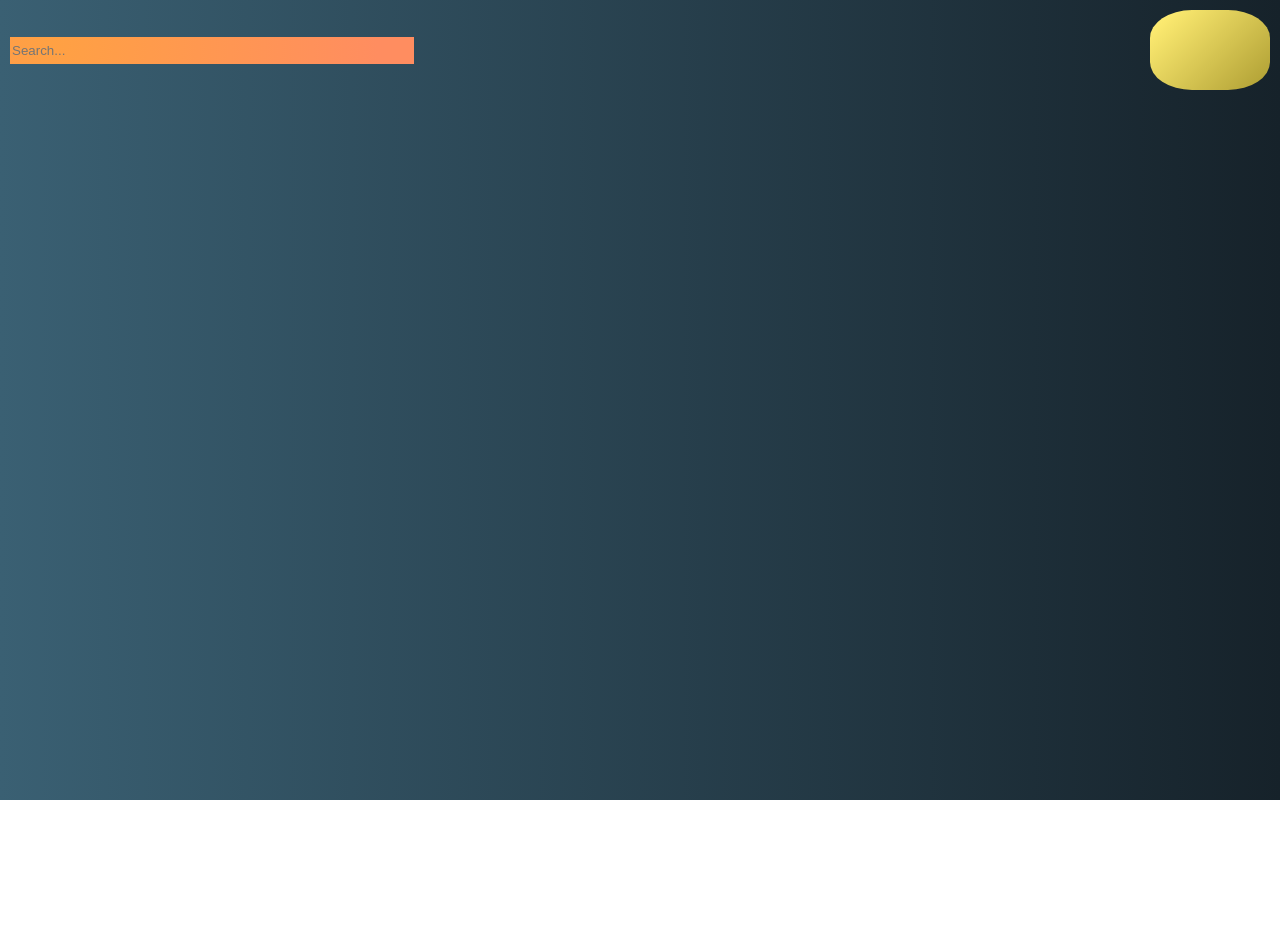
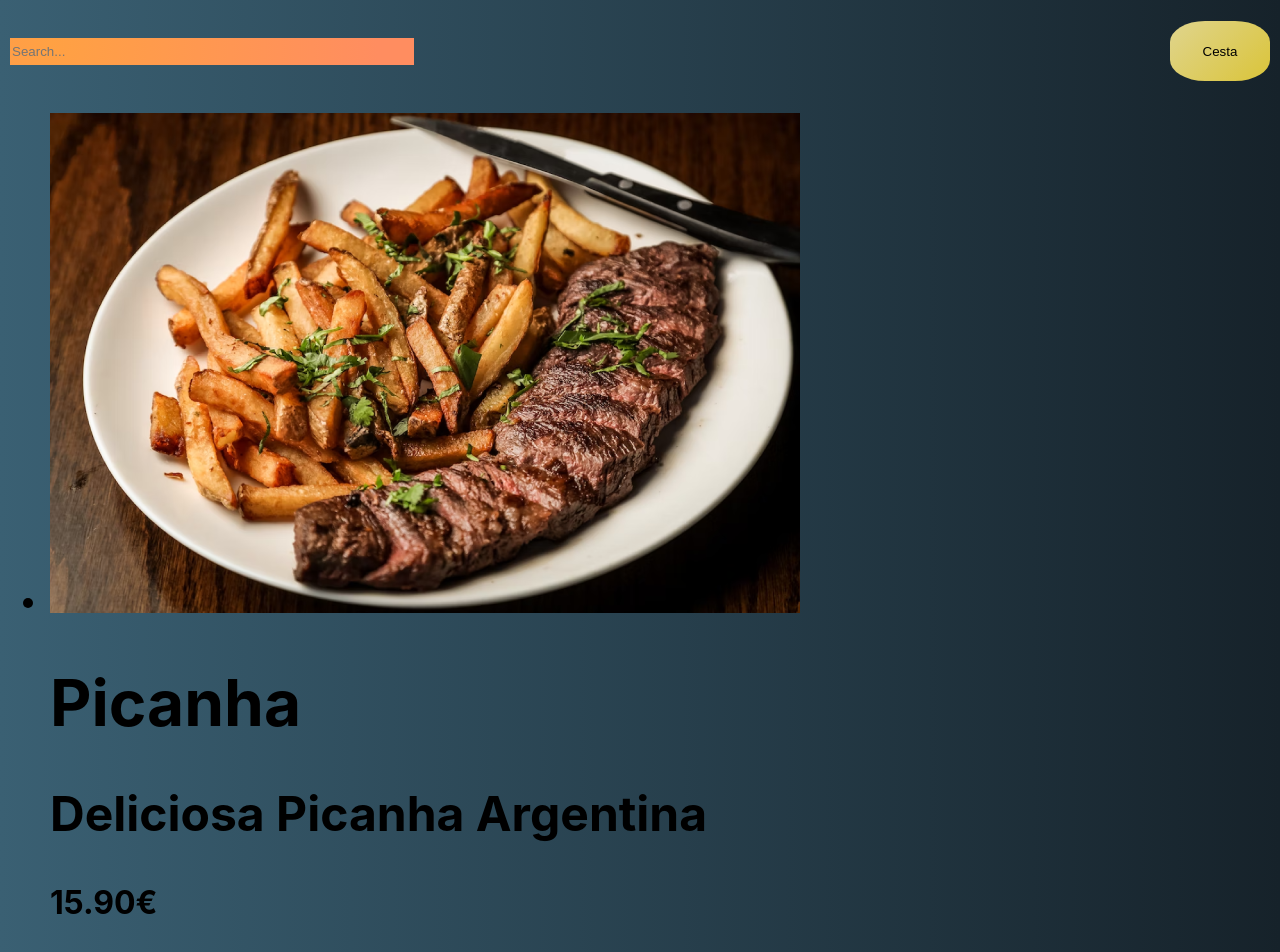
Before and after one commit to JorgeNeiva/Projecto-Final, a React (Create React App) app in the folder restaurant/: page / in a window 1280 px wide. Shown: the top 952 px of the page. Before the commit the page ends 800 px from the top, so only its background shows below. Built offline with nearby package versions, Linux system fonts and the light colour scheme.

Commit message:
create product list

```diff
--- a/restaurant/src/App.js
+++ b/restaurant/src/App.js
@@ -1,11 +1,15 @@
 import logo from './logo.svg';
 import './App.css';
 import SearchBar from './components/Navbar/Navbar';
+import FoodList from './components/productList/ProductList.jsx';
 import { BrowserRouter, Router } from 'react-router-dom';
 
 function App(){
   return(
-    <SearchBar></SearchBar>
+    <h1>
+      <SearchBar></SearchBar>
+      <FoodList></FoodList>
+    </h1>
 
   )
 }
--- a/restaurant/src/components/Navbar/Navbar.css
+++ b/restaurant/src/components/Navbar/Navbar.css
@@ -7,10 +7,10 @@
 
 .cart{
 
-    width: 120px;
-    height: 80px;
+    width: 100px;
+    height: 60px;
     border-radius: 35%;
-    background-image: linear-gradient( 135deg, #FDEB71 10%, #ad9d32 100%);
+    background-image: linear-gradient( 135deg, #dfd385 10%, #dac439 100%);
     border-color: white;
     border: 0px;
 
--- a/restaurant/src/components/Navbar/Navbar.jsx
+++ b/restaurant/src/components/Navbar/Navbar.jsx
@@ -5,7 +5,7 @@ const SearchBar = () => {
     return(
         <nav className="nav-bar">
             <input className="search-bar" type="text" placeholder="Search..." />
-            <input className="cart" type="button" placeholder="Carrinho" />
+            <input className="cart" type="submit" value="Cesta" />
         </nav>
 
     )
--- /dev/null
+++ b/restaurant/src/components/productList/ProductList.jsx
@@ -0,0 +1,69 @@
+
+import './ProductList.css'
+import Picanha from '../../assets/picanha.png'
+
+const FoodList = () => {
+    return(
+        <ul>
+            <div>
+                <li className='meal'>
+                    <div>
+                        <div>
+                            <img src = {Picanha} alt="Prato em cima da mesa" />
+                        </div>
+                         <div>
+                             <h1>Picanha</h1>
+                             <h2>Deliciosa Picanha Argentina</h2>
+                             <p>15.90€</p>
+                             <input className="more-info" type="submit" value="Detalhe" />
+                             <input className="add-cart" type="submit" value="Encomendar" />
+                         </div>
+                    </div>
+                </li>
+            </div>
+            <li>
+                <img src = {Picanha} alt="Prato em cima da mesa" />
+                <h1>Picanha</h1>
+                <h2>Deliciosa Picanha Argentina</h2>
+                <p>15.90€</p>
+                <input className="more-info" type="submit" value="Detalhe" />
+                <input className="add-cart" type="submit" value="Encomendar" />
+            </li>
+            <li>
+            <img src = {Picanha} alt="Prato em cima da mesa" />
+                <h1>Picanha</h1>
+                <h2>Deliciosa Picanha Argentina</h2>
+                <p>15.90€</p>
+                <input className="more-info" type="submit" value="Detalhe" />
+                <input className="add-cart" type="submit" value="Encomendar" />
+            </li>
+            <li>
+            <img src = {Picanha} alt="Prato em cima da mesa" />
+                <h1>Picanha</h1>
+                <h2>Deliciosa Picanha Argentina</h2>
+                <p>15.90€</p>
+                <input className="more-info" type="submit" value="Detalhe" />
+                <input className="add-cart" type="submit" value="Encomendar" />
+            </li>
+            <li>
+                <img src = {Picanha} alt="Prato em cima da mesa" />
+                <h1>Picanha</h1>
+                <h2>Deliciosa Picanha Argentina</h2>
+                <p>15.90€</p>
+                <input className="more-info" type="submit" value="Detalhe" />
+                <input className="add-cart" type="submit" value="Encomendar" />
+            </li>
+            <li>
+            <img src = {Picanha} alt="Prato em cima da mesa" />
+                <h1>Picanha</h1>
+                <h2>Deliciosa Picanha Argentina</h2>
+                <p>15.90€</p>
+                <input className="more-info" type="submit" value="Detalhe" />
+                <input className="add-cart" type="submit" value="Encomendar" />
+            </li>
+        </ul>
+    )
+}
+
+
+export default FoodList
```
Also changed, not shown: restaurant/src/assets/picanha.png (added), restaurant/src/components/productList/ProductList.css (added).
